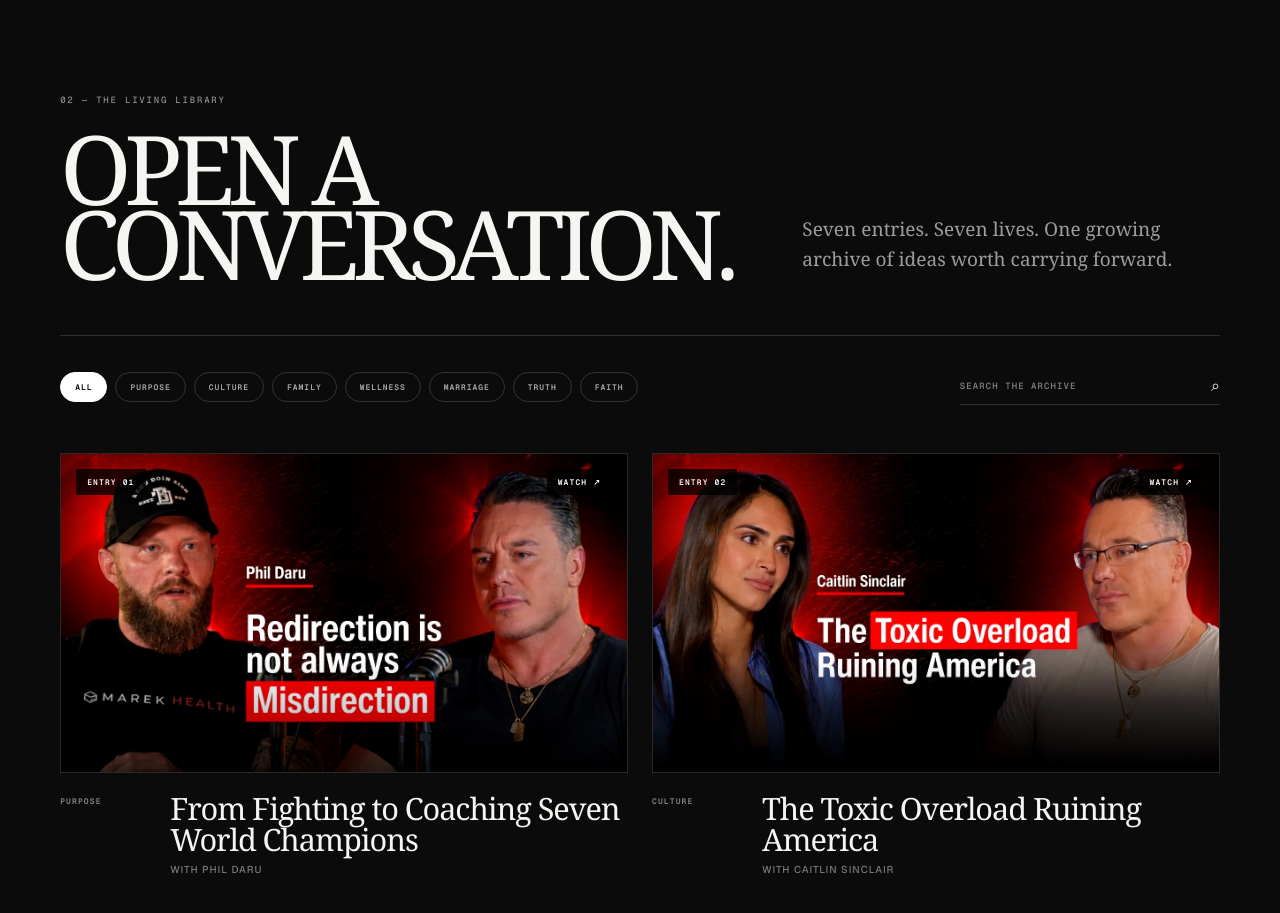
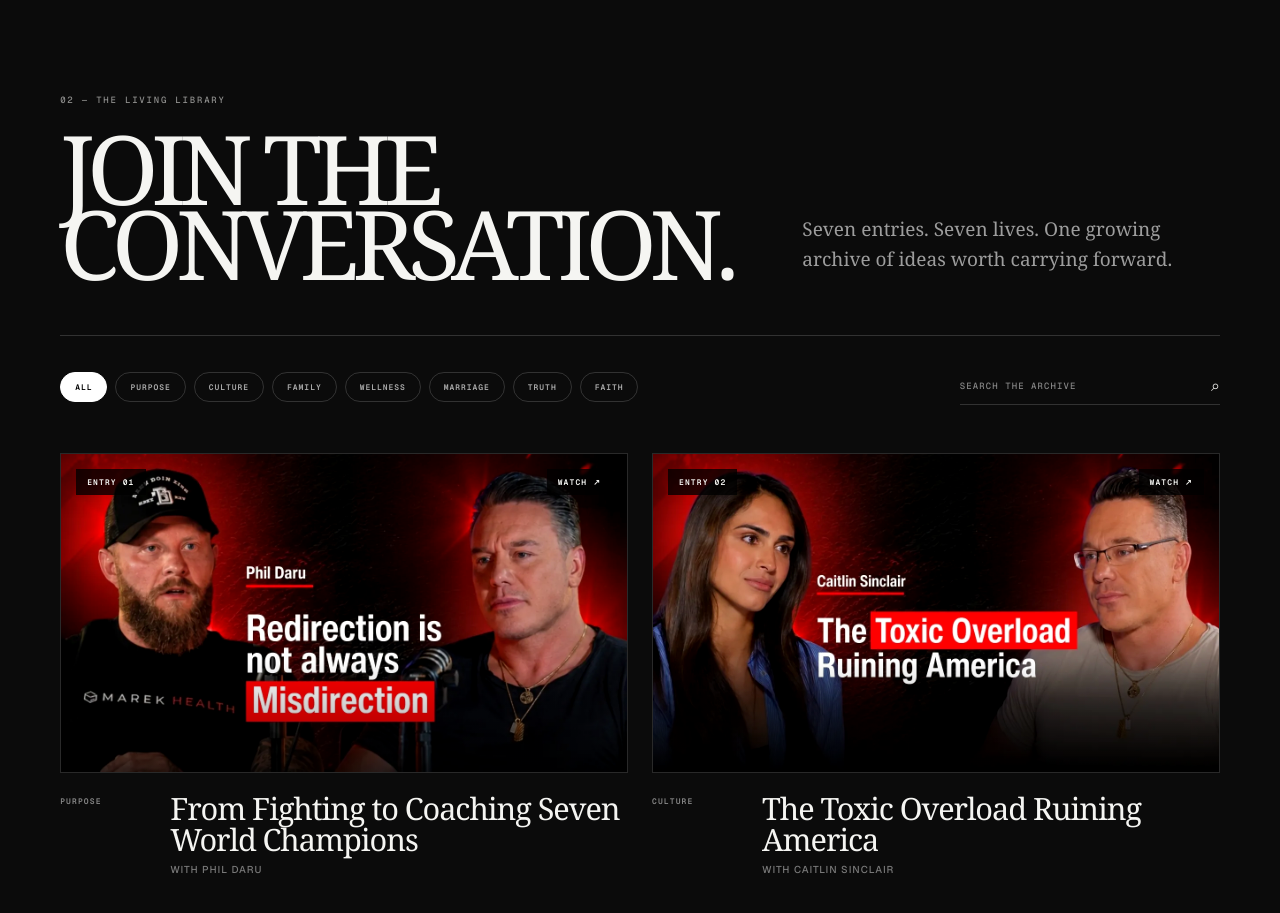
Before and after one commit to talhaabid360/ben_website, a Next.js app: page / in a window 1280 px wide. Shown: the part 4780-5693 px from the top of the page. Built offline with nearby package versions, Linux system fonts and the light colour scheme.

Commit message:
Update page.tsx

```diff
--- a/app/page.tsx
+++ b/app/page.tsx
@@ -244,7 +244,7 @@
 
       <section className="archive" id="archive">
         <div className="archive__heading" data-reveal>
-          <div><p className="section-label">02 — The Living Library</p><h2>Open a<br />conversation.</h2></div>
+          <div><p className="section-label">02 — The Living Library</p><h2>Join the<br />conversation.</h2></div>
           <p>Seven entries. Seven lives. One growing archive of ideas worth carrying forward.</p>
         </div>
 
```
